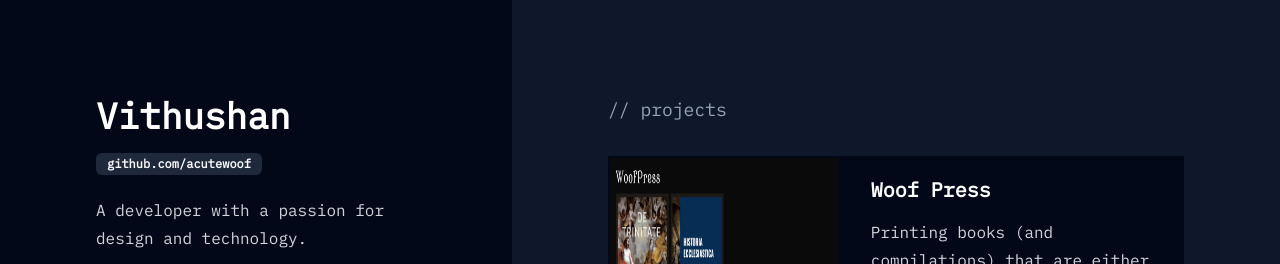
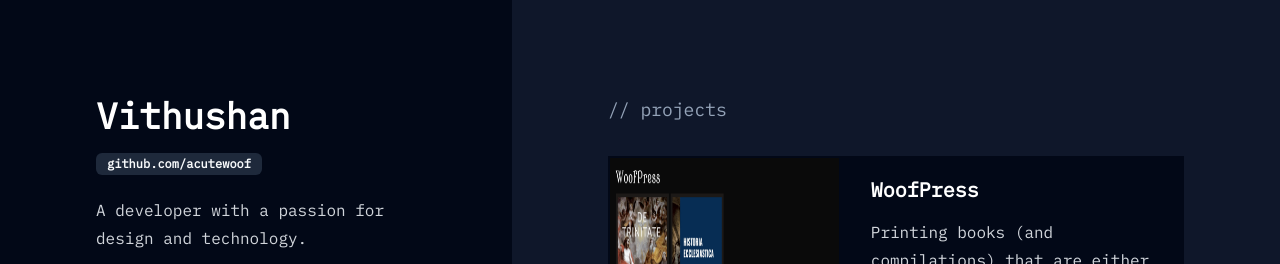
Before and after one commit to ACuteWoof/acutewoof.github.io, a Next.js app: page / in a window 1280 px wide. Shown: the top 264 px of the page. Built offline with nearby package versions, Linux system fonts and the light colour scheme.

Commit message:
projects

```diff
--- a/app/data.ts
+++ b/app/data.ts
@@ -2,7 +2,7 @@ import { ProjectInfo } from "./types";
 
 export const projects: ProjectInfo[] = [
   {
-    title: "Woof Press",
+    title: "WoofPress",
     description:
       "Printing books (and compilations) that are either out of print, or hard to find.",
     link: "https://press.lewoof.xyz",
```
